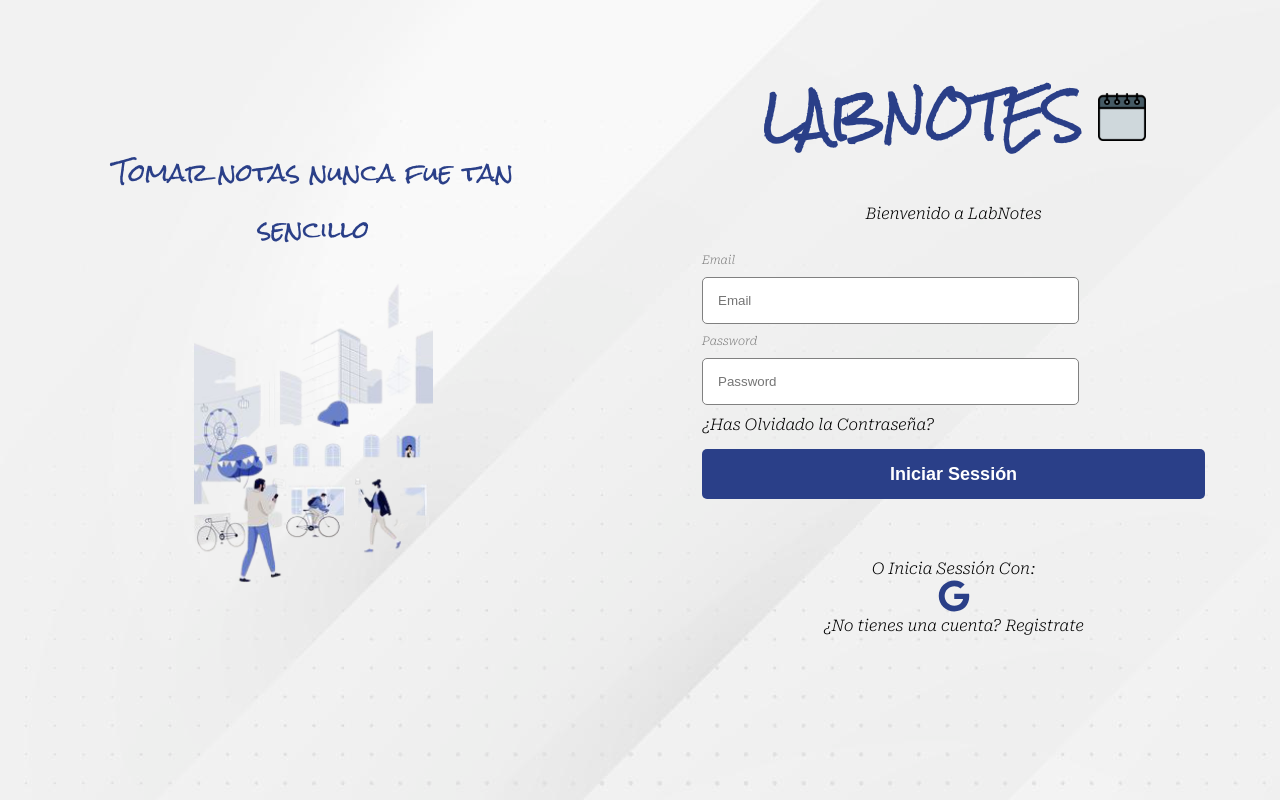
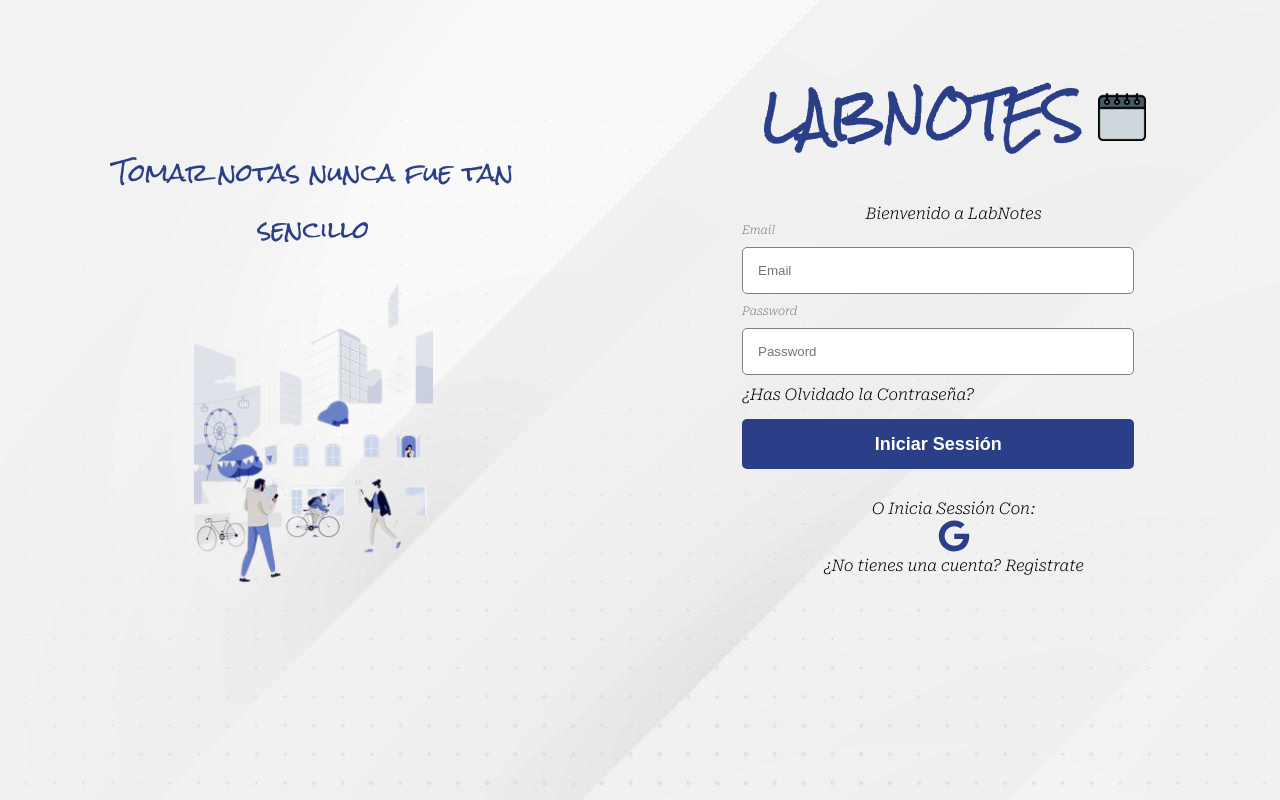
Before and after one commit to Laboratoria/LIM016-notes, a React (Create React App) app: page / in a window 1280 px wide. Built offline with nearby package versions, Linux system fonts and the light colour scheme.

Commit message:
detalles

```diff
--- a/src/index.scss
+++ b/src/index.scss
@@ -62,6 +62,10 @@ section > p{
   text-align: center;
 }
 
+.center{
+  padding: 0px 0px 0px 100px;
+}
+
 .logo2{
   width: 3rem;
   height: 3rem;
@@ -73,14 +77,8 @@ section > p{
   flex-direction: row;
   justify-content: space-around;
 }
-
-form{
-  padding: 30px  60px;
-  border-radius: 10px;
-}
-
 button{
-  width: 100%;
+  width: 75%;
   height: 50px;
   padding: 10px;
   border: none;
--- a/src/pages/login/LogInPages.jsx
+++ b/src/pages/login/LogInPages.jsx
@@ -56,6 +56,7 @@ export default function LogInPages() {
         <div id="login" className="login">
           <section>
             <p >Bienvenido a LabNotes</p>
+            <div className="center">
               <form onSubmit={handleSubmit}>
                   {inputs.map((input) => (
                     <FormInput
@@ -68,6 +69,7 @@ export default function LogInPages() {
                   <p>¿Has Olvidado la Contraseña?</p>
                   <button>Iniciar Sessión</button>
                 </form>
+            </div>
 
             <p>O Inicia Sessión Con:</p>
             <div style={{fontSize:"2em", color: "#2A3F88", textAlign: "center"}}>
```
Lines whose indentation alone changed are shown as unchanged.
